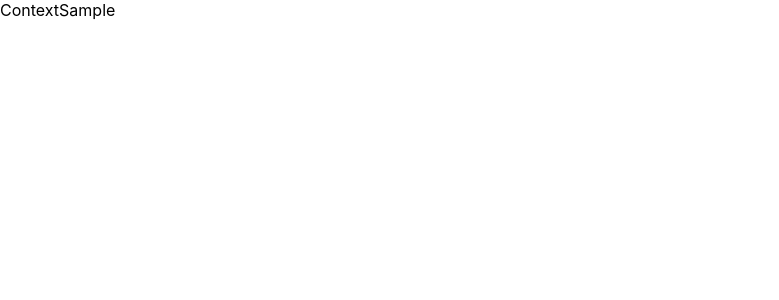
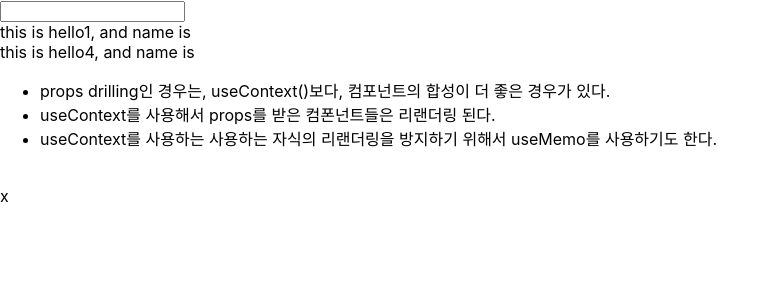
Before and after one commit to SejuneOh/StudyPage, a React (Create React App) app: page /ContextSample in a window 1280 px wide. Shown: the top 300 px of the page, without its empty margins (0-779 px from the left). Built offline with nearby package versions, Linux system fonts and the light colour scheme.

Commit message:
feat: Develop ContextSample.tsx

```diff
--- a/src/Components/ContextSample.tsx
+++ b/src/Components/ContextSample.tsx
@@ -1,5 +1,54 @@
-import React from "react";
+import React, { FC } from "react";
 
 export default function ContextSample() {
-  return <div>ContextSample</div>;
+  const [name, setName] = React.useState();
+  const NameContext = React.createContext(name);
+
+  const Hello1 = () => {
+    console.log("hello1 render");
+
+    const name = React.useContext(NameContext);
+
+    return (
+      <div>
+        this is hello1, and name is {name}
+        <Hello4 />
+      </div>
+    );
+  };
+
+  const Hello4 = () => {
+    console.log("hello4 render");
+    const name = React.useContext(NameContext);
+
+    return <div>this is hello4, and name is {name}</div>;
+  };
+
+  const handleClick = (e) => {
+    setName(e.target.value);
+  };
+
+  return (
+    <>
+      <input type="text" onChange={handleClick} />
+      <NameContext.Provider value={name}>
+        <Hello1 />
+      </NameContext.Provider>
+      <ul>
+        <li>
+          props drilling인 경우는, useContext()보다, 컴포넌트의 합성이 더 좋은
+          경우가 있다.
+        </li>
+        <li>useContext를 사용해서 props를 받은 컴폰넌트들은 리랜더링 된다.</li>
+        <li>
+          useContext를 사용하는 사용하는 자식의 리랜더링을 방지하기 위해서
+          useMemo를 사용하기도 한다.
+        </li>
+      </ul>
+
+      <p>
+        <br></br>x
+      </p>
+    </>
+  );
 }
```
Also changed, not shown: package.json (line endings or trailing spaces).
